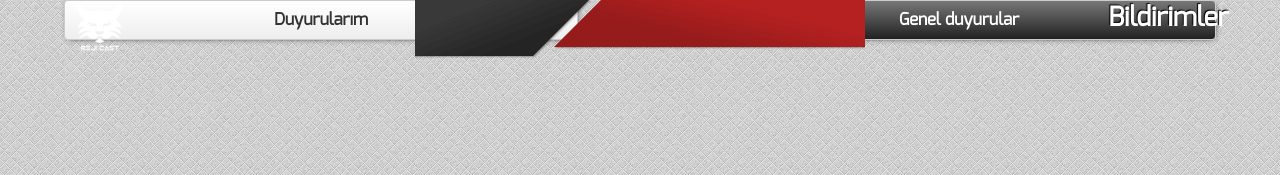
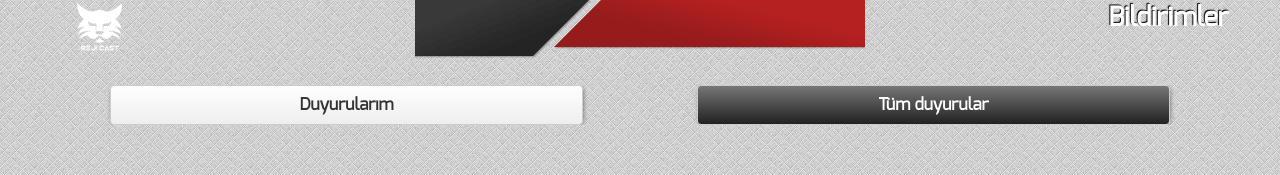
Before and after one commit to fatihky/rejicast, a plain HTML site: page www/notifications.html in a window 1280 px wide. Shown: the top 175 px of the page. Drawn offline with Linux system fonts and the light colour scheme; no server answers.

Commit message:
Notifications styled

```diff
--- a/www/css/style.css
+++ b/www/css/style.css
@@ -74,6 +74,10 @@ body {
     display:none;
 }
 
+#notButtonHolder {
+  width:100%; margin:15px auto 10px; overflow:hidden;
+}
+
 p {
     width:90%; padding:10px 0; margin:10px auto 10px;
     font-size:1.2em;
@@ -145,7 +149,7 @@ option {
 .generalNotification h3 {
     font-size:1.3em; font-weight:600; margin:3px 0;
 }
-.notificationActive{
+.notificationActive {
     background: -webkit-linear-gradient(#777777 0%, #222222 99%) !important;
     background: -moz-linear-gradient(#777777 0%, #222222 99%) !important;
     background: -o-linear-gradient(#777777 0%, #222222 99%) !important;
--- a/www/notifications.html
+++ b/www/notifications.html
@@ -18,9 +18,11 @@
                     Bildirimler
                 </div>
             </div>
-            <div id="selfNot">Duyurularım</div>
-            <div id="genNot">Genel duyurular</div>
             <div id="contentHolder" class="notifications">
+            <div id="notButtonHolder">
+              <div id="genNot">Tüm duyurular</div>
+              <div id="selfNot">Duyurularım</div>
+            </div>
                 <div class="loader-container">
                     <p></p>
                     <div class="loader"></div>
```
